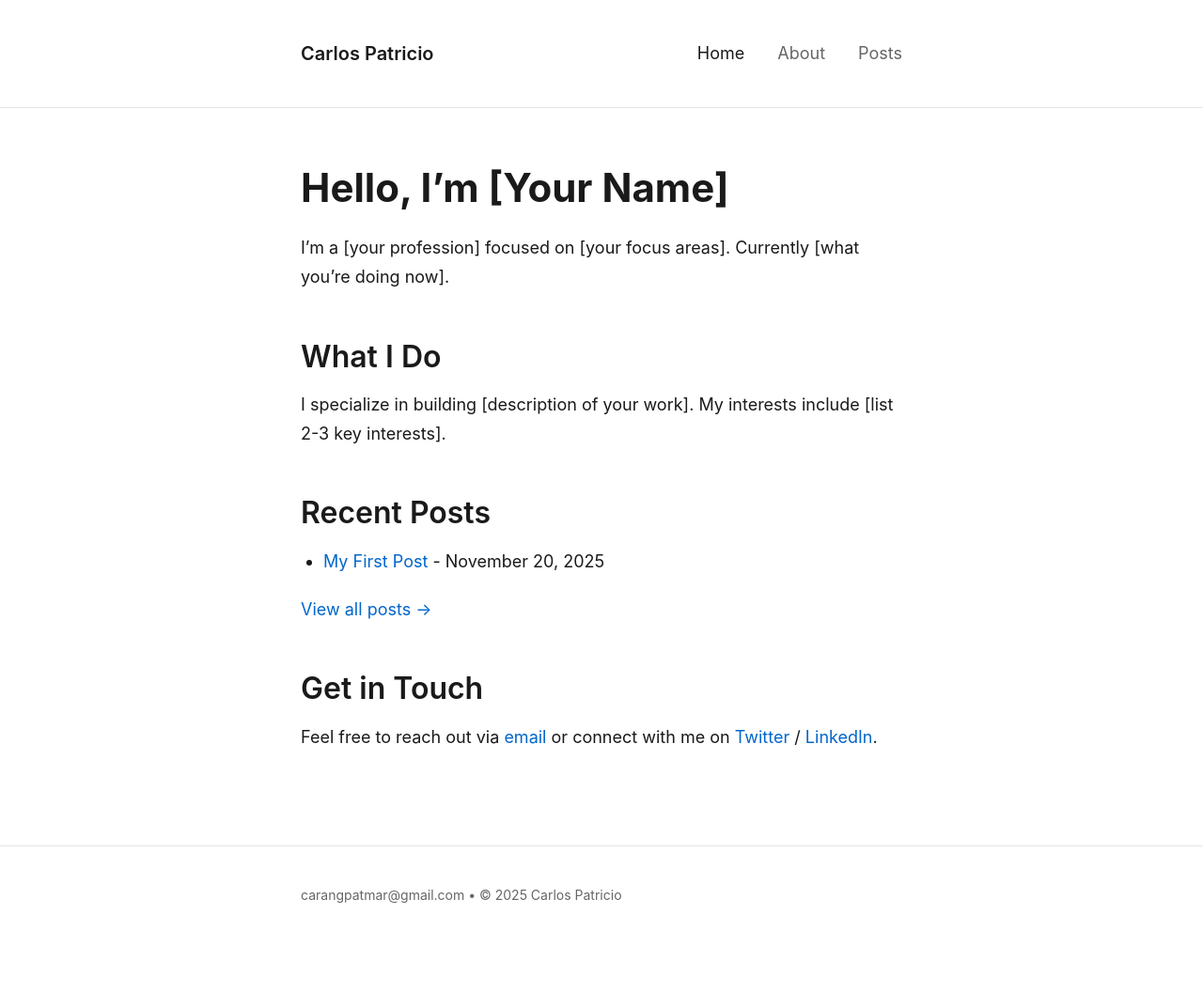
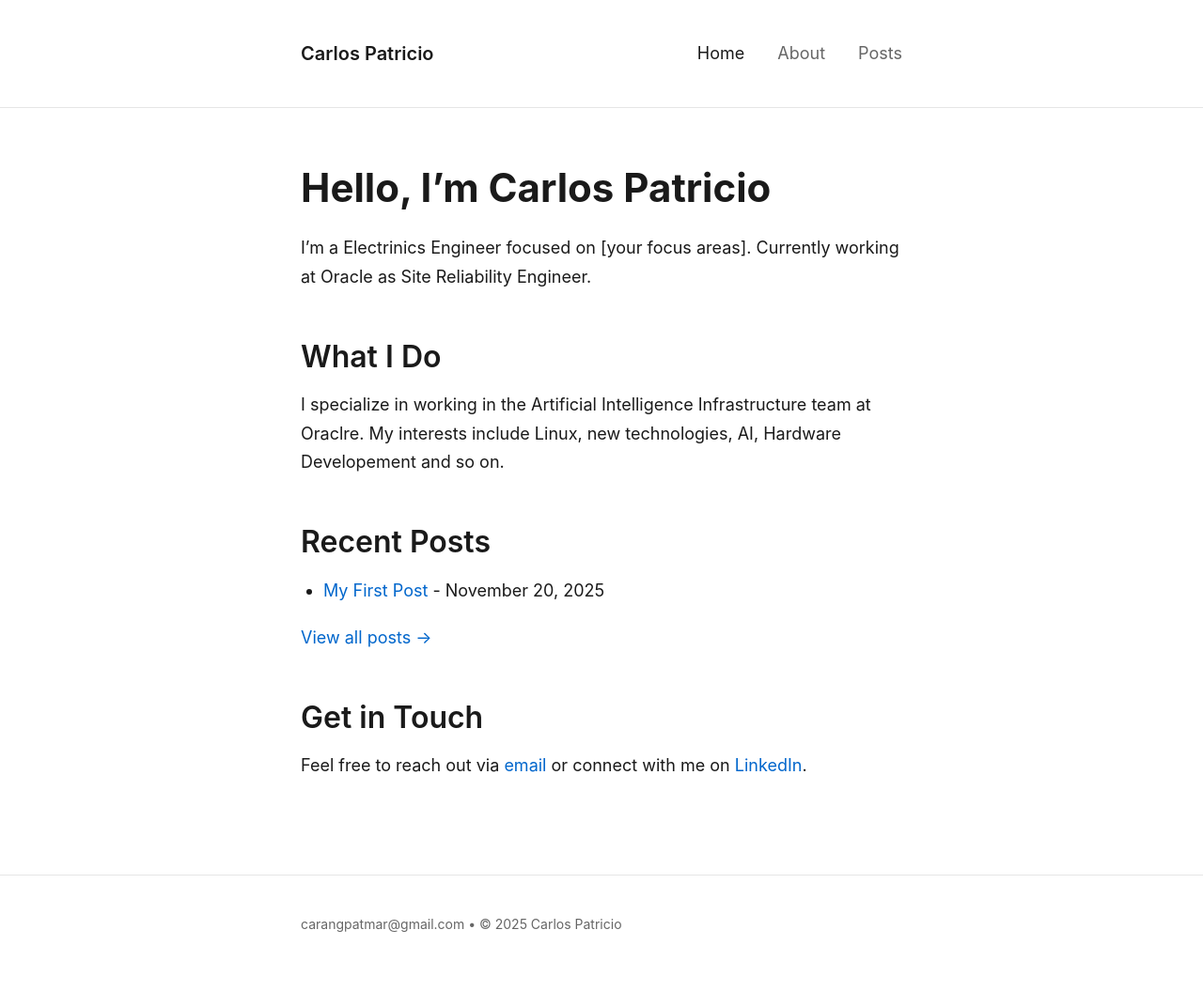
Before and after one commit to capatric/capatric.github.io, a Jekyll site: the page built from index.md, in a window 1280 px wide. Shown: the whole page at 94% size. Built offline with Jekyll 4.4.1, drawn with Linux system fonts in a browser that asks for light colours; before the commit the page ends 1025 px from its top, so only the background shows below that.

Commit message:
Update personal information in index.md

```diff
--- a/index.md
+++ b/index.md
@@ -3,13 +3,13 @@ layout: default
 title: Home
 ---
 
-# Hello, I'm [Your Name]
+# Hello, I'm Carlos Patricio
 
-I'm a [your profession] focused on [your focus areas]. Currently [what you're doing now].
+I'm a Electrinics Engineer focused on [your focus areas]. Currently working at Oracle as Site Reliability Engineer.
 
 ## What I Do
 
-I specialize in building [description of your work]. My interests include [list 2-3 key interests].
+I specialize in working in the Artificial Intelligence Infrastructure team at Oraclre. My interests include Linux, new technologies, AI, Hardware Developement and so on.
 
 ## Recent Posts
 
@@ -21,4 +21,4 @@ I specialize in building [description of your work]. My interests include [list
 
 ## Get in Touch
 
-Feel free to reach out via [email](mailto:{{ site.email }}) or connect with me on [Twitter](https://twitter.com/yourhandle) / [LinkedIn](https://linkedin.com/in/yourprofile).
+Feel free to reach out via [email](mailto:{{ site.email }}) or connect with me on [LinkedIn](https://linkedin.com/in/capatric).
```
